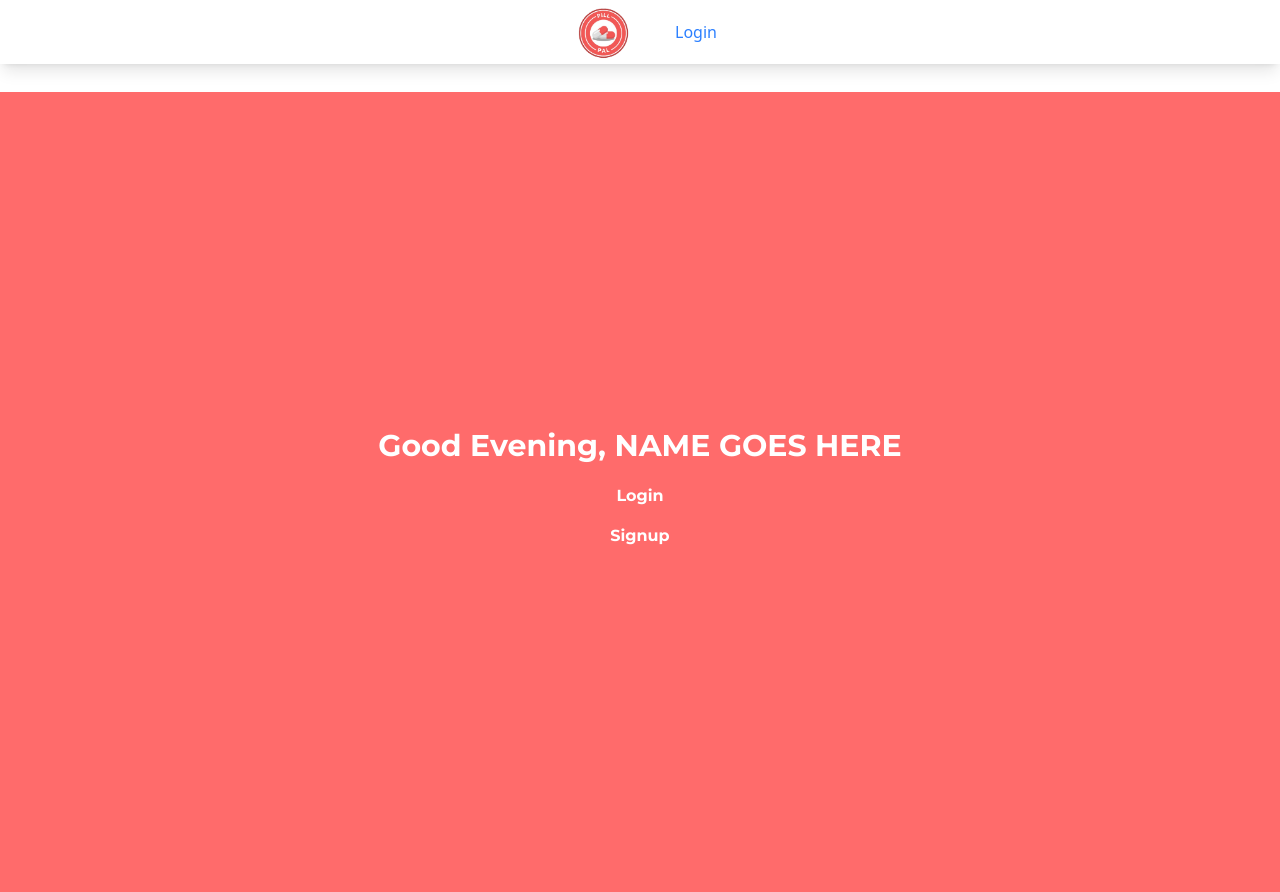
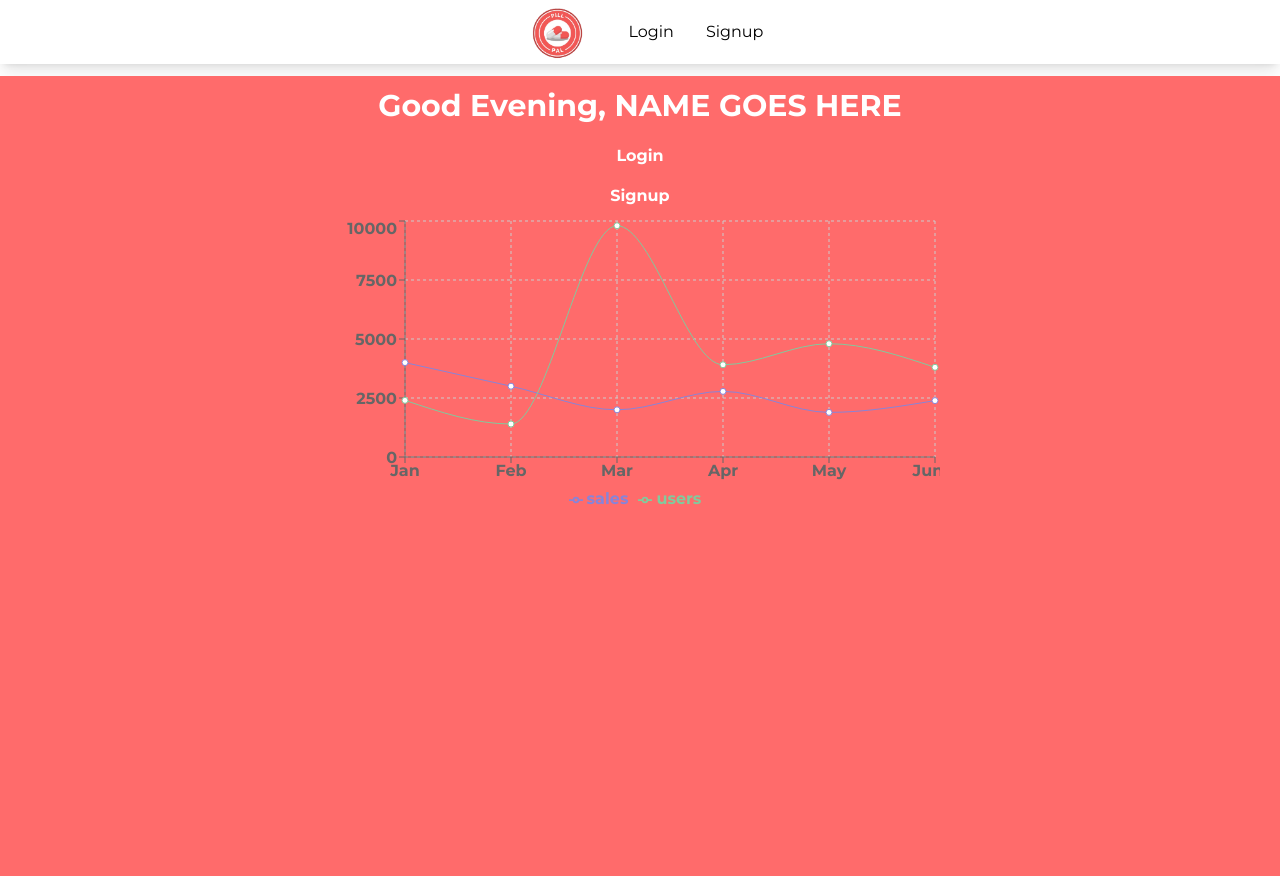
Before and after one commit to KellyLTran/Pill-Pal, a React (Vite) app in the folder frontend/: page / in a window 1280 px wide. Built offline with nearby package versions, Linux system fonts and the light colour scheme; no server answers.

Commit message:
working on new features for landing page (graph) | updated package.json with recharts.js

```diff
--- /dev/null
+++ b/frontend/src/components/Graph.jsx
@@ -0,0 +1,31 @@
+import React from 'react'
+import { LineChart, Line, XAxis, YAxis, CartesianGrid, Tooltip, Legend } from 'recharts';
+
+
+const Graph = () => {
+
+    const data = [
+        { name: 'Jan', sales: 4000, users: 2400 },
+        { name: 'Feb', sales: 3000, users: 1398 },
+        { name: 'Mar', sales: 2000, users: 9800 },
+        { name: 'Apr', sales: 2780, users: 3908 },
+        { name: 'May', sales: 1890, users: 4800 },
+        { name: 'Jun', sales: 2390, users: 3800 }
+    ];
+
+  return (
+    <div>
+      <LineChart width={600} height={300} data={data}>
+            <CartesianGrid strokeDasharray="3 3" />
+            <XAxis dataKey="name" />
+            <YAxis />
+            <Tooltip />
+            <Legend />
+            <Line type="monotone" dataKey="sales" stroke="#8884d8" />
+            <Line type="monotone" dataKey="users" stroke="#82ca9d" />
+        </LineChart>
+    </div>
+  )
+}
+
+export default Graph
--- a/frontend/src/components/Navbar.jsx
+++ b/frontend/src/components/Navbar.jsx
@@ -11,11 +11,11 @@ export default function Navbar() {
 
 
   return (
-    <div className='w-full shadow-lg mb-4 bg-transparent'>
+    <div style={{fontFamily: 'Montserrat'}} className='w-full shadow-lg mb-0 mt-0 bg-transparent'>
       <div className='container mx-auto flex flex-row justify-center items-center h-16 px-4'>
         <Link
           to="/"
-          className='text-blue-500 hover:text-slate-300 px-4 py-2 rounded transition duration-300'
+          className='text-black hover:text-slate-300 px-4 py-2 rounded transition duration-300'
         >
           <div>
             <img className="w-20" src="package-lock.png"/>
@@ -24,9 +24,16 @@ export default function Navbar() {
 
         <Link
           to="/login"
-          className='text-blue-500 hover:text-slate-300 px-4 py-2 rounded transition duration-300'
+          className='text-black hover:text-slate-300 px-4 py-2 rounded transition duration-300'
         >
           Login
+        </Link>
+
+        <Link
+          to="/signup"
+          className='text-black hover:text-slate-300 px-4 py-2 rounded transition duration-300'
+        >
+          Signup
         </Link>
 
         {authUser &&
--- a/frontend/src/pages/LandingPage.jsx
+++ b/frontend/src/pages/LandingPage.jsx
@@ -1,5 +1,6 @@
 import React, { useState, useEffect } from 'react';
 import { Link } from 'react-router-dom';
+import Graph from '../components/Graph'
 
 export default function LandingPage() {
   const [welcomeMessage, setWelcomeMessage] = useState("");
@@ -21,7 +22,7 @@ export default function LandingPage() {
   }, []); // Empty dependency array ensures it runs once when the component mounts.
 
   return (
-    <div style={{fontFamily: 'Montserrat', fontWeight: 'bold', backgroundColor: "#ff6b6b", height: "100vh"}} className='flex flex-col justify-center text-center text-white'>
+    <div style={{fontFamily: 'Montserrat', fontWeight: 'bold', backgroundColor: "#ff6b6b", height: "100vh"}} className='flex flex-col items-center pt-3 text-center text-white'>
       <div>
         <h1 className='mb-3 text-3xl'>{welcomeMessage} NAME GOES HERE</h1>
       </div>
@@ -38,6 +39,8 @@ export default function LandingPage() {
       >
         Signup
       </Link>
+
+      <Graph/>
     </div>
   );
 }
--- /dev/null
+++ b/package.json
@@ -0,0 +1,5 @@
+{
+  "dependencies": {
+    "recharts": "^2.15.0"
+  }
+}
```
